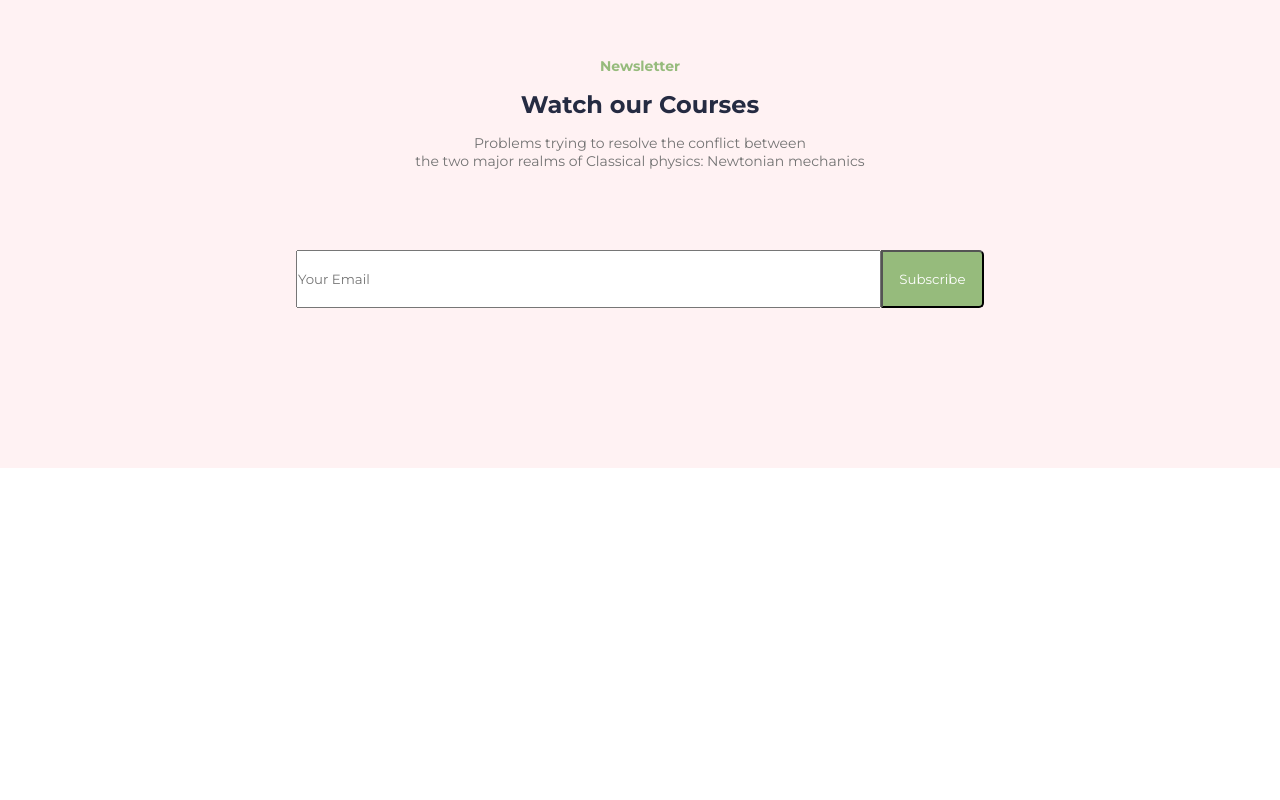
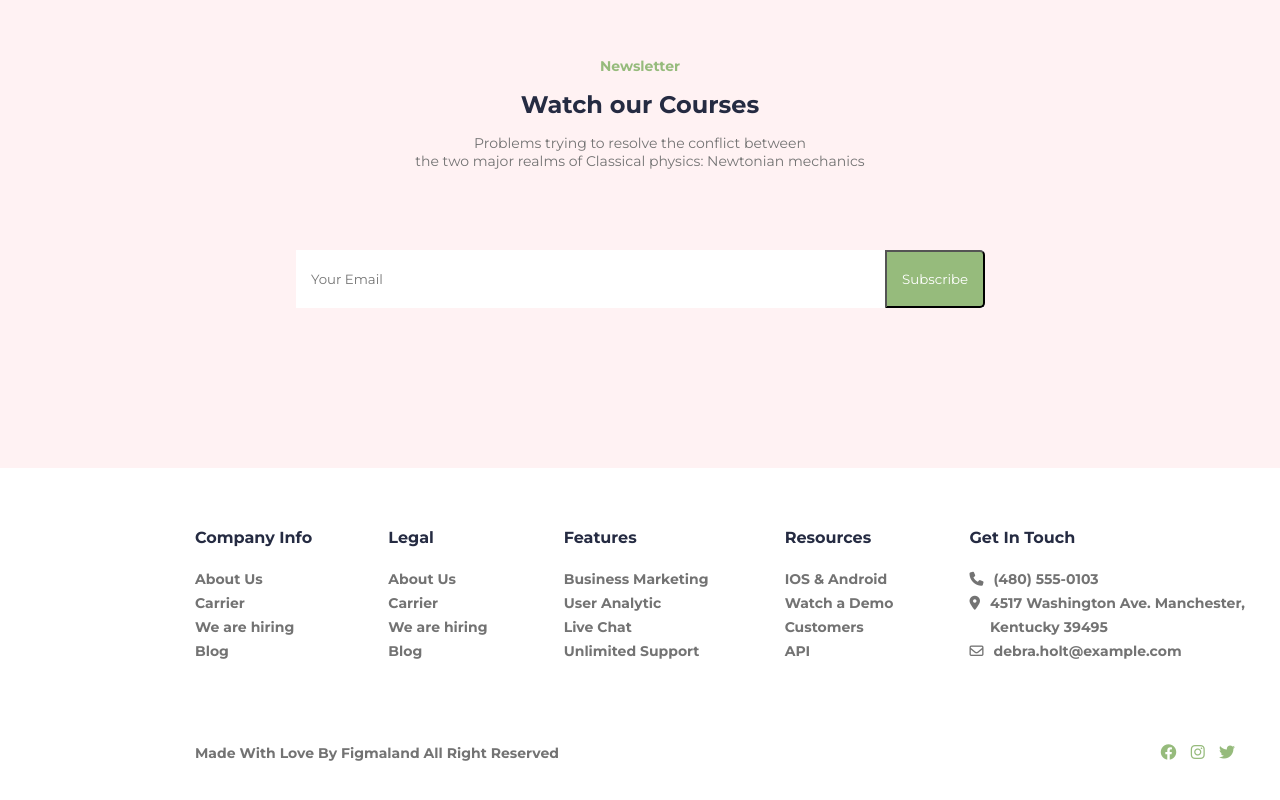
Before and after one commit to nhraju/Project_One, a plain HTML site: page index.html in a window 1280 px wide. Shown: the part 5165-5965 px from the top of the page. Before the commit the page ends 5633 px from the top, so only its background shows below. Drawn offline with Linux system fonts and the light colour scheme.

Commit message:
final changes

```diff
--- a/index.html
+++ b/index.html
@@ -18,6 +18,7 @@
   <!-- header area start -->
   <header>
     <div class="container">
+      <!-- navigation area -->
       <nav id="navigation">
         <div class="logo">
           <h2> Brandname </h2>
@@ -35,7 +36,7 @@
         </div>
       </nav>
 
-
+      <!-- hero area -->
       <div class="hero-area">
         <div class="hero-area-left">
           <h5>Welcome</h5>
@@ -59,6 +60,7 @@
 <div class="packages">
   <div class="container">
     <div class="packages-content">
+      <!-- packages left area -->
       <div class="packages-left">
         <div class="border"></div>
         <h2>Approdable Packages</h2>
@@ -67,6 +69,7 @@
           Newtonian mechanics </p>
           <a href="#">Learn More <i class="fa-solid fa-chevron-right"></i></a>
       </div>
+      <!-- packages left area -->
       <div class="packages-right">
         <div class="certified">
           <div class="certified-image">
@@ -341,5 +344,67 @@
         <button>Subscribe</button>
       </div>
     </div>
+
+    <!-- newsletter section end -->
+
+    <!-- footer section start here -->
+    <div class="footer">
+        <div class="footer-content">
+          <div class="company-info">
+            <h5>Company Info</h5>
+            <a href="#">About Us</a>
+            <a href="#">Carrier</a>
+            <a href="#">We are hiring</a>
+            <a href="#">Blog</a>
+          </div>
+          <div class="legal">
+            <h5>Legal</h5>
+            <a href="#">About Us</a>
+            <a href="#">Carrier</a>
+            <a href="#">We are hiring</a>
+            <a href="#">Blog</a>
+          </div>
+          <div class="features">
+            <h5>Features</h5>
+            <a href="#">Business Marketing</a>
+            <a href="#">User Analytic</a>
+            <a href="#">Live Chat</a>
+            <a href="#">Unlimited Support</a>
+          </div>
+          <div class="resources">
+            <h5>Resources</h5>
+            <a href="#">IOS & Android</a>
+            <a href="#">Watch a Demo</a>
+            <a href="#">Customers</a>
+            <a href="#">API</a>
+          </div>
+          <div class="get-in-touch">
+            <h5>Get In Touch</h5>
+            <div class="phone">
+              <a class="icon" href="#"><i class="fa-solid fa-phone"></i></a>
+              <a href="#">(480) 555-0103</a>
+            </div>
+            <div class="location">
+              <a class="icon" href="#"><i class="fa-solid fa-location-dot"></i></a>
+              <a href="#">4517 Washington Ave. Manchester, <br>
+                Kentucky 39495</a>
+            </div>
+            <div class="mail">
+              <a class="icon" href="#"><i class="fa-regular fa-envelope"></i></a>
+              <a href="#">debra.holt@example.com</a>
+            </div>
+          </div>
+        </div>
+        <div class="footer-icon-content">
+          <h5>Made With Love By Figmaland All Right Reserved </h5>
+          <div class="footer-social-icon">
+            <i class="fa-brands fa-facebook"></i>
+            <i class="fa-brands fa-instagram"></i>
+            <i class="fa-brands fa-twitter"></i>
+          </div>
+        </div>
+    </div>
+    <!-- footer section start here -->
+
 </body>
 </html>
--- a/style.css
+++ b/style.css
@@ -588,18 +588,24 @@ header #navigation ul li a{
   margin-bottom: 80px;
 }
 .email{
-  display: flex;
   width: 688px;
   height: 58px;
   margin: 0 auto;
   border-radius: 5px;
+  position:relative;
 }
 .email input{
-  width: 85%;
+  width: 100%;
   height: 100%;
+  padding-left: 15px;
+  border: none;
 }
 .email button{
-  width: 15%;
+  position: absolute;
+  top: 0;
+  left: 589px;
+  padding: 10px 15px;
+  height: 58px;
   border-radius: 0px 5px 5px 0;
   background-color: #96BB7C;
   color: white;
@@ -607,3 +613,69 @@ header #navigation ul li a{
   font-weight: 400;
 }
 /* newsletter section end */
+.footer{
+  width: 1440px;
+  height: 272px;
+}
+
+/* footer section start from here */
+
+.footer .footer-content{
+  display: flex;
+  justify-content: space-between;
+  align-items: center;
+  width: 1050px;
+  margin: 60px auto;
+}
+.footer .footer-content h5{
+  font-size: 16px;
+  font-weight: 700;
+  color: #252B42;
+  margin-bottom: 20px;
+}
+.footer .footer-content a{
+  display: block;
+  text-decoration: none;
+  font-size: 14px;
+  font-weight: 700;
+  color: #737373;
+  line-height: 24px;
+}
+
+.get-in-touch .phone,.location,.mail{
+  display: flex;
+}
+.get-in-touch .phone .icon{
+  margin-right: 10px;
+}
+.get-in-touch .location .icon{
+  margin-right: 10px;
+}
+.get-in-touch .mail .icon{
+  margin-right: 10px;
+}
+
+
+
+.footer-icon-content{
+  display: flex;
+  justify-content: space-between;
+  align-items: center;
+  width: 1050px;
+  margin: 80px auto;
+}
+.footer-icon-content h5{
+  color: #737373;
+  font-size: 14px;
+  font-weight: 700;
+}
+.footer-icon-content .footer-social-icon{
+    color: #96BB7C;
+    text-align: center;
+    margin-left: 10px;
+  }
+  .footer-icon-content .footer-social-icon i{
+    margin-right: 10px;
+  }
+
+/* footer section end */
```
